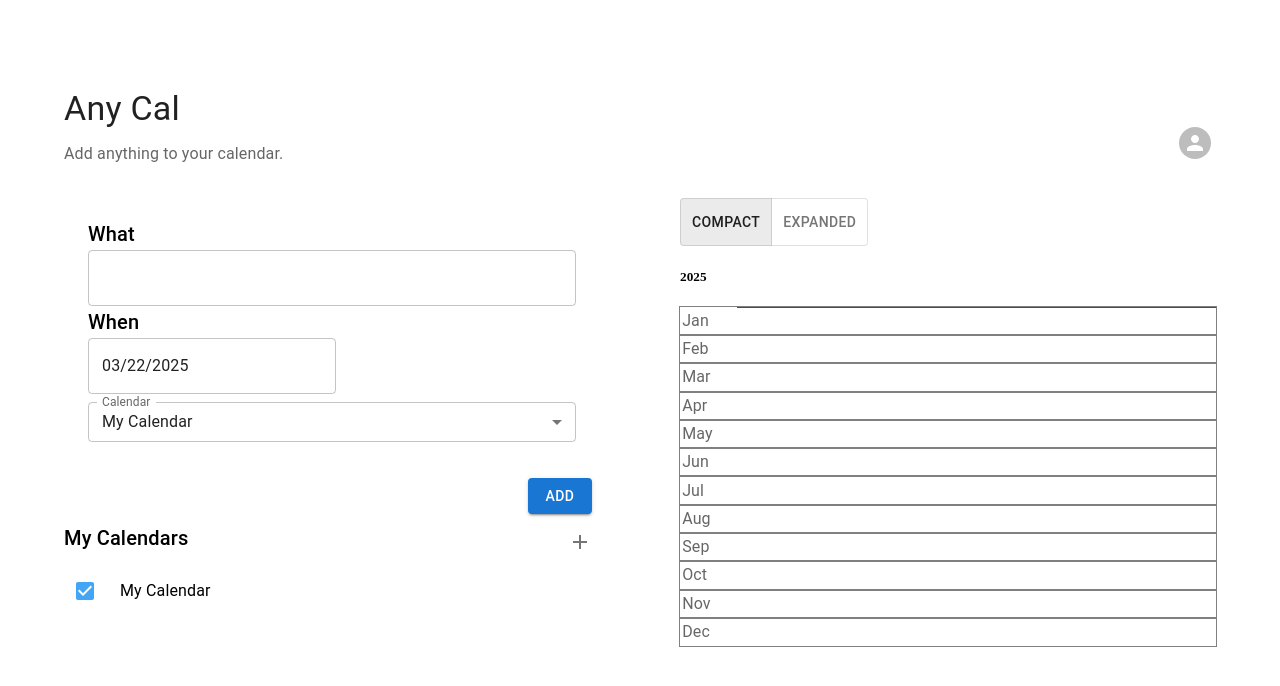
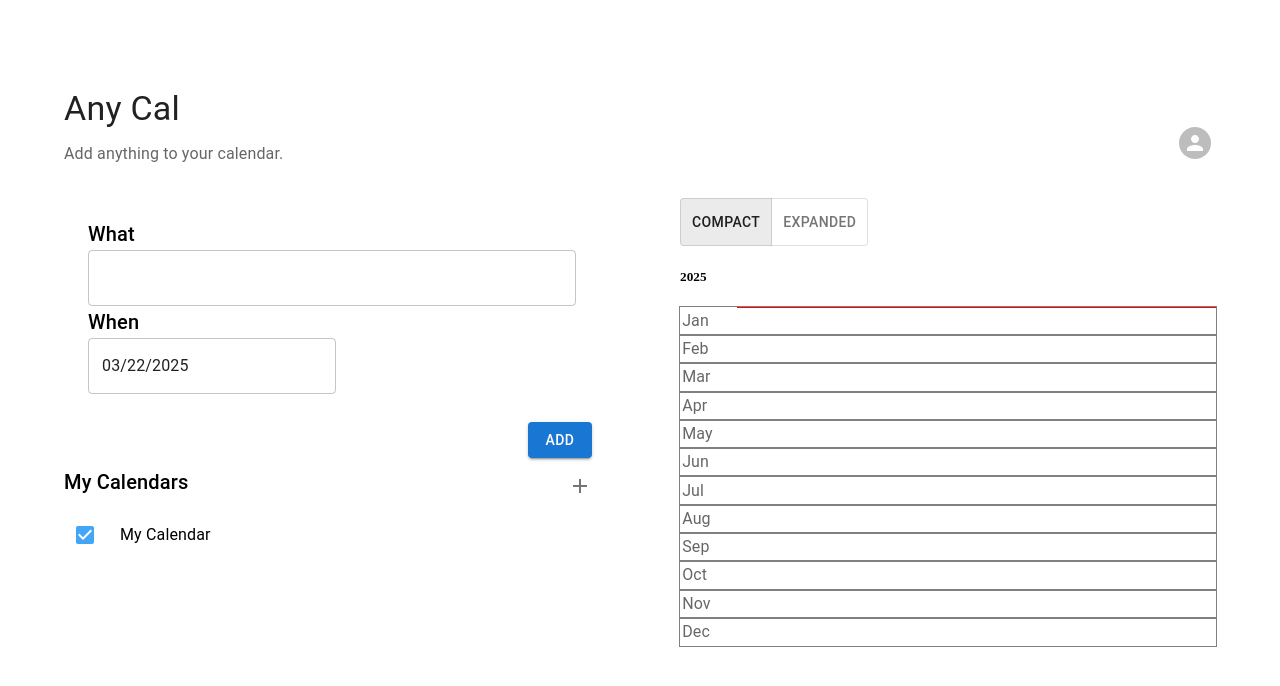
Before and after one commit to IgorNadj/anycal, a React (Vite) app: page / in a window 1280 px wide. Shown: the top 686 px of the page. Built offline with nearby package versions, Linux system fonts and the light colour scheme; what sqlite would draw is missing.

Commit message:
Only show cal selector in add event form if theres more than one calendar

```diff
--- a/src/components/form/AddEventForm.tsx
+++ b/src/components/form/AddEventForm.tsx
@@ -74,10 +74,12 @@ export const AddEventForm = () => {
 
         <Typography variant="h6">When</Typography>
         <DatePicker value={date} onChange={(date) => date && setDate(date)} />
-        <CalendarPicker
-          selectedCalendar={selectedCalendar}
-          onChangeCalendar={setSelectedCalendar}
-        />
+        {calendars.length > 1 ? (
+          <CalendarPicker
+            selectedCalendar={selectedCalendar}
+            onChangeCalendar={setSelectedCalendar}
+          />
+        ) : null}
       </DialogContent>
       <DialogActions>
         <Button variant="contained" onClick={handleAddButtonClick}>
```
